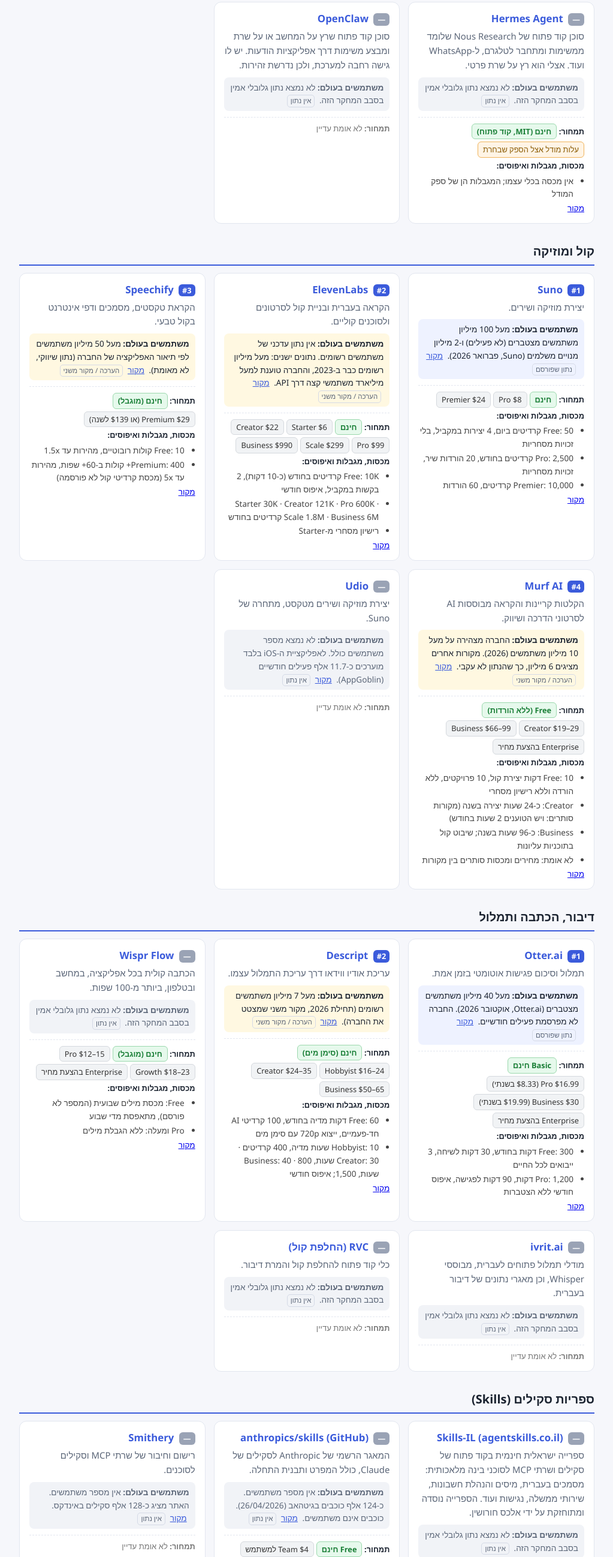
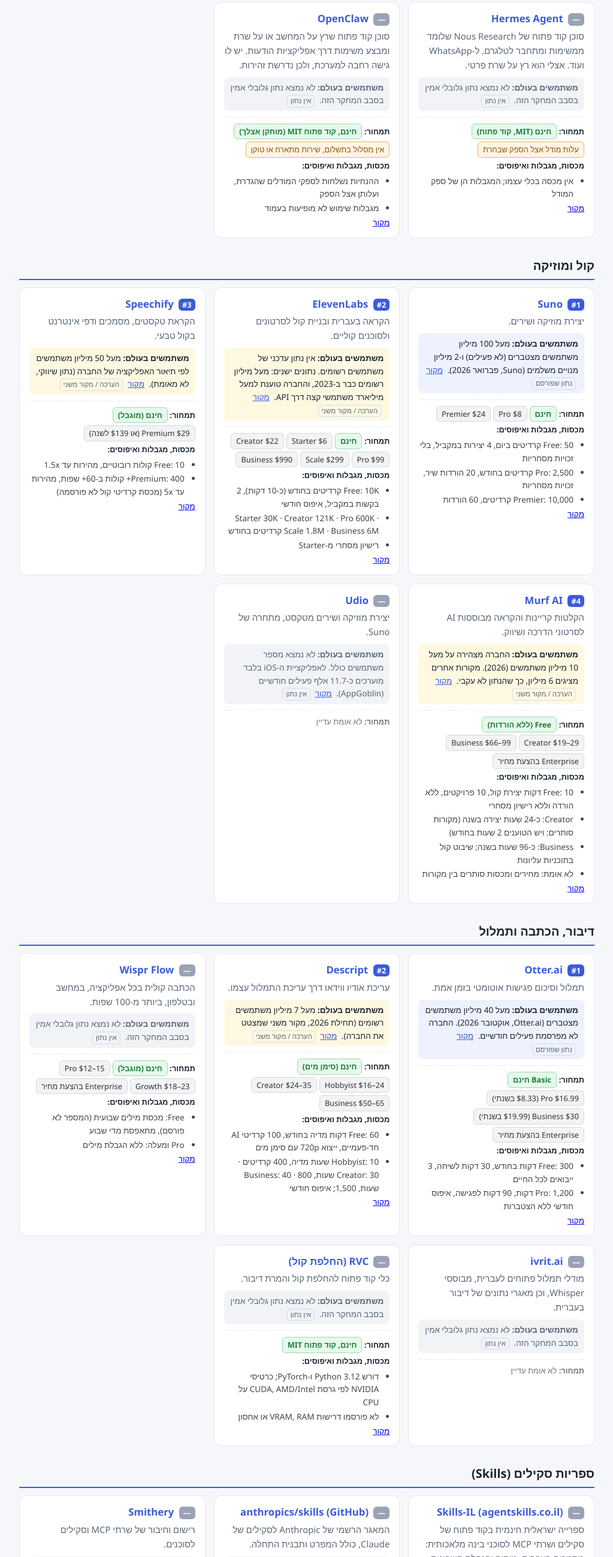
Before and after one commit to shaharprod/shaharprod.github.io, a plain HTML site: page ai-tools-ranking/index.html in a window 1280 px wide. Shown: the part 1927-4523 px from the top of the page at 60% size, without its empty margins (128-1151 px from the left). Drawn offline with Linux system fonts and the light colour scheme.

Commit message:
Add OpenClaw and RVC pricing data
Co-Authored-By: Claude Sonnet 5.5 <noreply@anthropic.com>
Claude-Session: https://claude.ai/code/session_012HnVaanE9aZXRrQuM3kJ5S

```diff
--- a/ai-tools-ranking/index.html
+++ b/ai-tools-ranking/index.html
@@ -77,7 +77,7 @@
       <div class="card"><h3><span class="rank">#2</span> <a href="https://developers.openai.com/codex/cli/" target="_blank" rel="noopener">Codex CLI</a></h3><p>סוכן הקוד של OpenAI שרץ מקומית מהטרמינל, וכלול במנויי ChatGPT בתשלום.</p><div class="users"><strong>משתמשים בעולם:</strong> Codex בכללותו (כולל ה-CLI): 5 מיליון משתמשים פעילים שבועיים (OpenAI, 02/06/2026). נתון ל-CLI בלבד לא נמצא. <a class="src" href="https://tech-insider.org/ie/openai-codex-5-million-users-2026/" target="_blank" rel="noopener">מקור</a> <span class="tag">נתון שפורסם</span></div><div class="pr"><b>תמחור:</b> <span class="chip free">הכלי עצמו חינם (קוד פתוח)</span><span class="chip note">שימוש דרך מנוי ChatGPT או API לפי טוקנים</span><br><b>מכסות, מגבלות ואיפוסים:</b><ul class="lm"><li>מכסה משותפת בחלונות 5 שעות + מגבלה שבועית (CLI, ווב ו-IDE יחד) כשנכנסים עם ChatGPT</li></ul> <a class="src" href="https://developers.openai.com/codex/pricing" target="_blank" rel="noopener">מקור</a></div></div>
       <div class="card"><h3><span class="rank">#3</span> <a href="https://cursor.com" target="_blank" rel="noopener">Cursor</a></h3><p>עורך קוד מבוסס VS Code עם סוכן מובנה.</p><div class="users est"><strong>משתמשים בעולם:</strong> אין נתון רשמי שנמצא. כ-18% מהמפתחים המקצועיים משתמשים בו בעבודה (סקר JetBrains, ינואר 2026). <a class="src" href="https://www.secondtalent.com/resources/cursor-statistics/" target="_blank" rel="noopener">מקור</a> <span class="tag">הערכה / מקור משני</span></div><div class="pr"><b>תמחור:</b> <span class="chip free">Hobby חינם (מוגבל)</span><span class="chip ">Pro $20</span><span class="chip ">Pro+ $60</span><span class="chip ">Ultra $200</span><span class="chip ">Teams $40 למשתמש</span><br><b>מכסות, מגבלות ואיפוסים:</b><ul class="lm"><li>שימוש API כלול: Pro $20, Pro+ $70, Ultra $400, Teams $20 למשתמש</li><li>Hobby: בקשות Agent מוגבלות</li></ul> <a class="src" href="https://cursor.com/pricing" target="_blank" rel="noopener">מקור</a></div></div>
       <div class="card"><h3><span class="rank none">—</span> <a href="https://hermes-agent.nousresearch.com/docs/" target="_blank" rel="noopener">Hermes Agent</a></h3><p>סוכן קוד פתוח של Nous Research שלומד ממשימות ומתחבר לטלגרם, ל-WhatsApp ועוד. אצלי הוא רץ על שרת פרטי.</p><div class="users none"><strong>משתמשים בעולם:</strong> לא נמצא נתון גלובלי אמין בסבב המחקר הזה. <span class="tag">אין נתון</span></div><div class="pr"><b>תמחור:</b> <span class="chip free">חינם (MIT, קוד פתוח)</span><span class="chip note">עלות מודל אצל הספק שבחרת</span><br><b>מכסות, מגבלות ואיפוסים:</b><ul class="lm"><li>אין מכסה בכלי עצמו; המגבלות הן של ספק המודל</li></ul> <a class="src" href="https://hermes-agent.nousresearch.com/ai-agent-platform" target="_blank" rel="noopener">מקור</a></div></div>
-      <div class="card"><h3><span class="rank none">—</span> <a href="https://openclaw.ai" target="_blank" rel="noopener">OpenClaw</a></h3><p>סוכן קוד פתוח שרץ על המחשב או על שרת ומבצע משימות דרך אפליקציות הודעות. יש לו גישה רחבה למערכת, ולכן נדרשת זהירות.</p><div class="users none"><strong>משתמשים בעולם:</strong> לא נמצא נתון גלובלי אמין בסבב המחקר הזה. <span class="tag">אין נתון</span></div><div class="pr nov"><b>תמחור:</b> לא אומת עדיין</div></div>
+      <div class="card"><h3><span class="rank none">—</span> <a href="https://openclaw.ai" target="_blank" rel="noopener">OpenClaw</a></h3><p>סוכן קוד פתוח שרץ על המחשב או על שרת ומבצע משימות דרך אפליקציות הודעות. יש לו גישה רחבה למערכת, ולכן נדרשת זהירות.</p><div class="users none"><strong>משתמשים בעולם:</strong> לא נמצא נתון גלובלי אמין בסבב המחקר הזה. <span class="tag">אין נתון</span></div><div class="pr"><b>תמחור:</b> <span class="chip free">חינם, קוד פתוח MIT (מותקן אצלך)</span><span class="chip note">אין מסלול בתשלום, שירות מתארח או טוקן</span><br><b>מכסות, מגבלות ואיפוסים:</b><ul class="lm"><li>ההנחיות נשלחות לספקי המודלים שהגדרת, ועלותן אצל הספק</li><li>מגבלות שימוש לא מופיעות בעמוד</li></ul> <a class="src" href="https://github.com/openclaw/openclaw" target="_blank" rel="noopener">מקור</a></div></div>
     </div>
   </section>
 
@@ -99,7 +99,7 @@
       <div class="card"><h3><span class="rank">#2</span> <a href="https://www.descript.com" target="_blank" rel="noopener">Descript</a></h3><p>עריכת אודיו ווידאו דרך עריכת התמלול עצמו.</p><div class="users est"><strong>משתמשים בעולם:</strong> מעל 7 מיליון משתמשים רשומים (תחילת 2026, מקור משני שמצטט את החברה). <a class="src" href="https://voxbooster.com/blog/podcast-voice-ai-adoption-statistics-2026/" target="_blank" rel="noopener">מקור</a> <span class="tag">הערכה / מקור משני</span></div><div class="pr"><b>תמחור:</b> <span class="chip free">חינם (סימן מים)</span><span class="chip ">Hobbyist $16–24</span><span class="chip ">Creator $24–35</span><span class="chip ">Business $50–65</span><br><b>מכסות, מגבלות ואיפוסים:</b><ul class="lm"><li>Free: 60 דקות מדיה בחודש, 100 קרדיטי AI חד-פעמיים, ייצוא 720p עם סימן מים</li><li>Hobbyist: 10 שעות מדיה, 400 קרדיטים · Creator: 30 שעות, 800 · Business: 40 שעות, 1,500; איפוס חודשי</li></ul> <a class="src" href="https://www.descript.com/pricing" target="_blank" rel="noopener">מקור</a></div></div>
       <div class="card"><h3><span class="rank none">—</span> <a href="https://wisprflow.ai" target="_blank" rel="noopener">Wispr Flow</a></h3><p>הכתבה קולית בכל אפליקציה, במחשב ובטלפון, ביותר מ-100 שפות.</p><div class="users none"><strong>משתמשים בעולם:</strong> לא נמצא נתון גלובלי אמין בסבב המחקר הזה. <span class="tag">אין נתון</span></div><div class="pr"><b>תמחור:</b> <span class="chip free">חינם (מוגבל)</span><span class="chip ">Pro $12–15</span><span class="chip ">Growth $18–23</span><span class="chip ">Enterprise בהצעת מחיר</span><br><b>מכסות, מגבלות ואיפוסים:</b><ul class="lm"><li>Free: מכסת מילים שבועית (המספר לא פורסם), מתאפסת מדי שבוע</li><li>Pro ומעלה: ללא הגבלת מילים</li></ul> <a class="src" href="https://wisprflow.ai/pricing" target="_blank" rel="noopener">מקור</a></div></div>
       <div class="card"><h3><span class="rank none">—</span> <a href="https://huggingface.co/ivrit-ai" target="_blank" rel="noopener">ivrit.ai</a></h3><p>מודלי תמלול פתוחים לעברית, מבוססי Whisper, וכן מאגרי נתונים של דיבור בעברית.</p><div class="users none"><strong>משתמשים בעולם:</strong> לא נמצא נתון גלובלי אמין בסבב המחקר הזה. <span class="tag">אין נתון</span></div><div class="pr nov"><b>תמחור:</b> לא אומת עדיין</div></div>
-      <div class="card"><h3><span class="rank none">—</span> <a href="https://github.com/shaharprod/Retrieval-based-Voice-Conversion-WebUI" target="_blank" rel="noopener">RVC (החלפת קול)</a></h3><p>כלי קוד פתוח להחלפת קול והמרת דיבור.</p><div class="users none"><strong>משתמשים בעולם:</strong> לא נמצא נתון גלובלי אמין בסבב המחקר הזה. <span class="tag">אין נתון</span></div><div class="pr nov"><b>תמחור:</b> לא אומת עדיין</div></div>
+      <div class="card"><h3><span class="rank none">—</span> <a href="https://github.com/shaharprod/Retrieval-based-Voice-Conversion-WebUI" target="_blank" rel="noopener">RVC (החלפת קול)</a></h3><p>כלי קוד פתוח להחלפת קול והמרת דיבור.</p><div class="users none"><strong>משתמשים בעולם:</strong> לא נמצא נתון גלובלי אמין בסבב המחקר הזה. <span class="tag">אין נתון</span></div><div class="pr"><b>תמחור:</b> <span class="chip free">חינם, קוד פתוח MIT</span><br><b>מכסות, מגבלות ואיפוסים:</b><ul class="lm"><li>דורש Python 3.12 ו-PyTorch; כרטיסי NVIDIA לפי גרסת CUDA, AMD/Intel על CPU</li><li>לא פורסמו דרישות VRAM, RAM או אחסון</li></ul> <a class="src" href="https://github.com/RVC-Project/Retrieval-based-Voice-Conversion-WebUI" target="_blank" rel="noopener">מקור</a></div></div>
     </div>
   </section>
 
```
